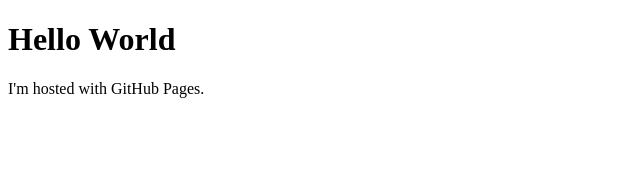
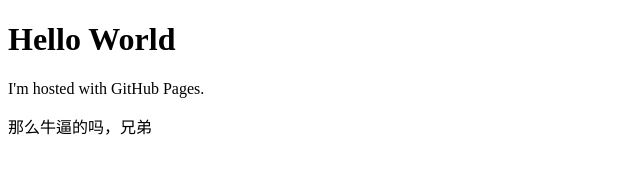
Before and after one commit to xr1627119275/xr1627119275.github.io, a plain HTML site: page index.html in a window 1280 px wide. Shown: the whole page, without its empty margins (0-640 px from the left). Drawn offline with Linux system fonts and the light colour scheme.

Commit message:
Update index.html

```diff
--- a/index.html
+++ b/index.html
@@ -3,5 +3,6 @@
 <body>
 <h1>Hello World</h1>
 <p>I'm hosted with GitHub Pages.</p>
+  那么牛逼的吗，兄弟
 </body>
 </html>
```
